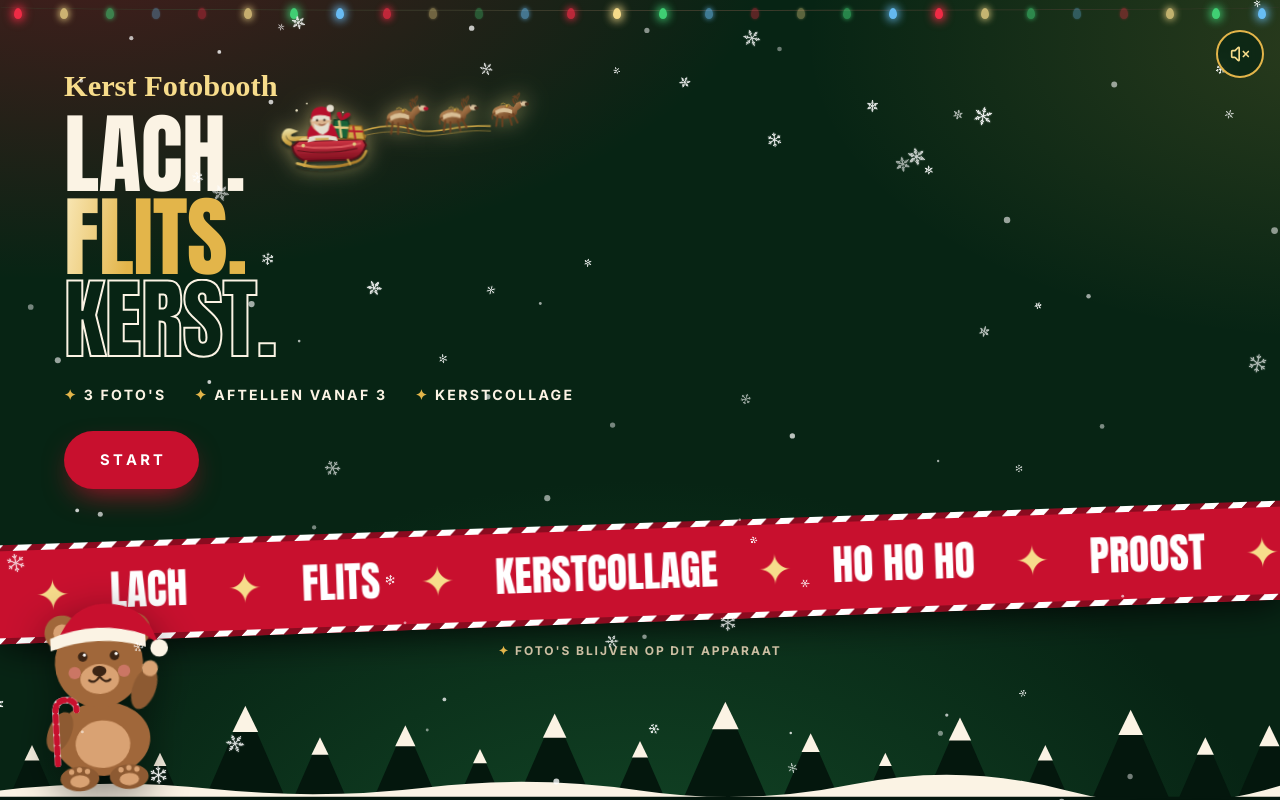
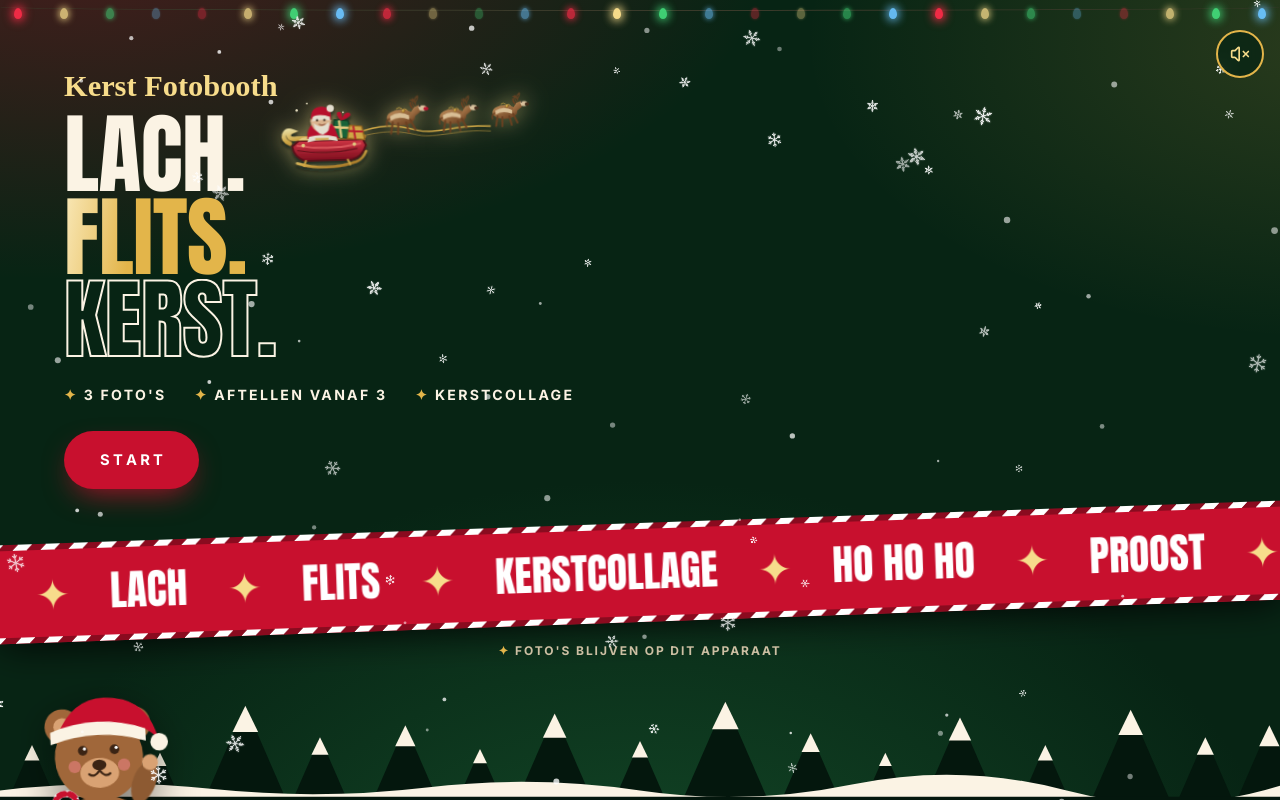
Before and after one commit to NIKO-uxbeep/Photobooth, a React (Vite) app: page / in a window 1280 px wide. Built offline with nearby package versions, Linux system fonts and the light colour scheme; a web font is replaced by a local one.

Commit message:
Restore peeking bears and fix collage title

```diff
--- a/src/styles.css
+++ b/src/styles.css
@@ -322,7 +322,7 @@ button {
 
 .side-bear {
   position: fixed;
-  bottom: 6px;
+  bottom: -6px;
   width: 150px;
   z-index: 44;
   pointer-events: none;
@@ -1108,10 +1108,10 @@ h1:focus {
   }
   12%,
   40% {
-    transform: translateY(0) rotate(-3deg);
+    transform: translateY(40%) rotate(-3deg);
   }
   26% {
-    transform: translateY(-2%) rotate(3deg);
+    transform: translateY(38%) rotate(3deg);
   }
   46%,
   100% {
--- a/src/themes.ts
+++ b/src/themes.ts
@@ -49,7 +49,7 @@ export const THEMES: Record<ThemeId, Theme> = {
     collageWord: 'babycollage',
     fileName: 'mijn-babycollage.png',
     themeColor: '#0e2340',
-    collage: { kind: 'nursery', title: 'Daphnes Babyshower', ...NURSERY_ART },
+    collage: { kind: 'nursery', title: 'Daphne’s Babyshower', ...NURSERY_ART },
     song: TWINKLE_TWINKLE,
   },
 };
```
